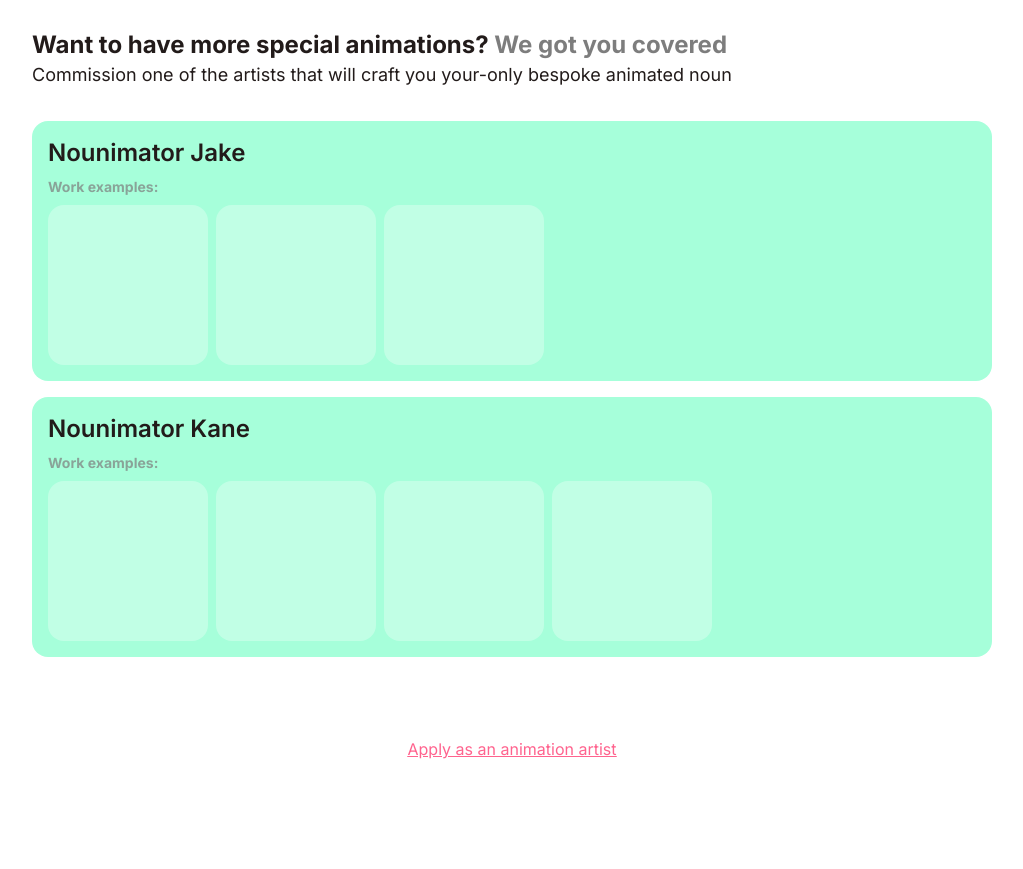
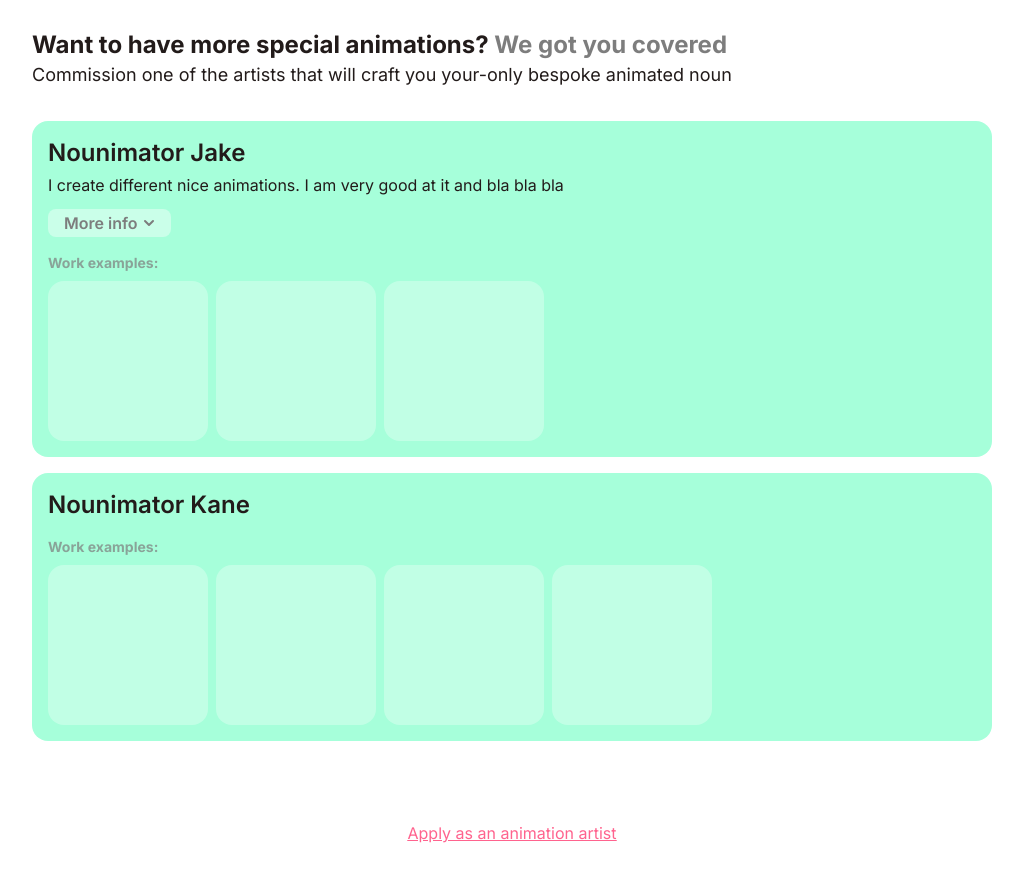
Before and after one commit to nikitattt/animatenouns, a Next.js app: page / in a window 1280 px wide. Shown: the part 1005-1874 px from the top of the page, without its empty margins (128-1151 px from the left). Before the commit the page ends 1790 px from the top, so only its background shows below. Built offline with nearby package versions, Linux system fonts and the light colour scheme; a web font is replaced by a local one.

Commit message:
Add showing short and long bio on artist card

```diff
--- a/components/ArtistBox/index.tsx
+++ b/components/ArtistBox/index.tsx
@@ -1,9 +1,48 @@
+import { useState } from 'react'
 import { Artist } from '../../utils/types/artist'
 
 const ArtistBox = ({ artist }: { artist: Artist }) => {
+  const [showLongBio, setShowLongBio] = useState(false)
+
   return (
     <div className="w-full flex flex-col rounded-2xl bg-teal p-4">
       <p className="text-2xl font-semibold">{artist.name}</p>
+      <p className="my-1">{artist.shortDescription}</p>
+      {artist.longBio && (
+        <div className="my-2 bg-white bg-opacity-40 w-max py-0.5 pl-4 pr-3 rounded-lg">
+          <button onClick={() => setShowLongBio(!showLongBio)}>
+            <div className="flex flex-row items-center fill-grey gap-px">
+              <p className="text-grey font-semibold">More info</p>
+              {showLongBio ? (
+                <svg
+                  xmlns="http://www.w3.org/2000/svg"
+                  className="h-5 w-5"
+                  viewBox="0 0 20 20"
+                >
+                  <path
+                    fillRule="evenodd"
+                    d="M14.707 12.707a1 1 0 01-1.414 0L10 9.414l-3.293 3.293a1 1 0 01-1.414-1.414l4-4a1 1 0 011.414 0l4 4a1 1 0 010 1.414z"
+                    clipRule="evenodd"
+                  />
+                </svg>
+              ) : (
+                <svg
+                  xmlns="http://www.w3.org/2000/svg"
+                  className="h-5 w-5"
+                  viewBox="0 0 20 20"
+                >
+                  <path
+                    fillRule="evenodd"
+                    d="M5.293 7.293a1 1 0 011.414 0L10 10.586l3.293-3.293a1 1 0 111.414 1.414l-4 4a1 1 0 01-1.414 0l-4-4a1 1 0 010-1.414z"
+                    clipRule="evenodd"
+                  />
+                </svg>
+              )}
+            </div>
+          </button>
+        </div>
+      )}
+      {showLongBio && <p className="text-grey-dark">{artist.longBio}</p>}
       <p className="mt-2 font-bold text-sm text-grey opacity-70">
         Work examples:
       </p>
--- a/pages/index.tsx
+++ b/pages/index.tsx
@@ -41,9 +41,16 @@ export async function getStaticProps() {
       name: 'Nounimator Jake',
       dateAdded: '',
       lastUpdate: '',
-      shortDescription: '',
+      shortDescription:
+        'I create different nice animations. I am very good at it and bla bla bla ',
+      longBio:
+        'Lorem ipsum dolor sit amet, consectetur adipiscing elit. Morbi ut sagittis elit. Aliquam pharetra, felis hendrerit vulputate egestas, dolor odio tincidunt eros, non congue dui urna hendrerit tortor. Donec dapibus, magna in malesuada ullamcorper, mauris nisi lacinia erat, eget maximus ligula ligula sed lacus. Quisque posuere neque eu purus volutpat tempor. Donec eget enim et augue egestas mattis eu eu ligula. Praesent vulputate nibh id erat auctor, quis dictum justo dignissim.',
       workExamples: ['', '', ''],
-      contacts: {},
+      contacts: {
+        twitter: '@nounimator',
+        discord: 'nounimator#0001',
+        email: 'nounimator@nouns.wtf'
+      },
       workCost: {
         preferredCurrency: 'USD',
         whenOne: 10
```
